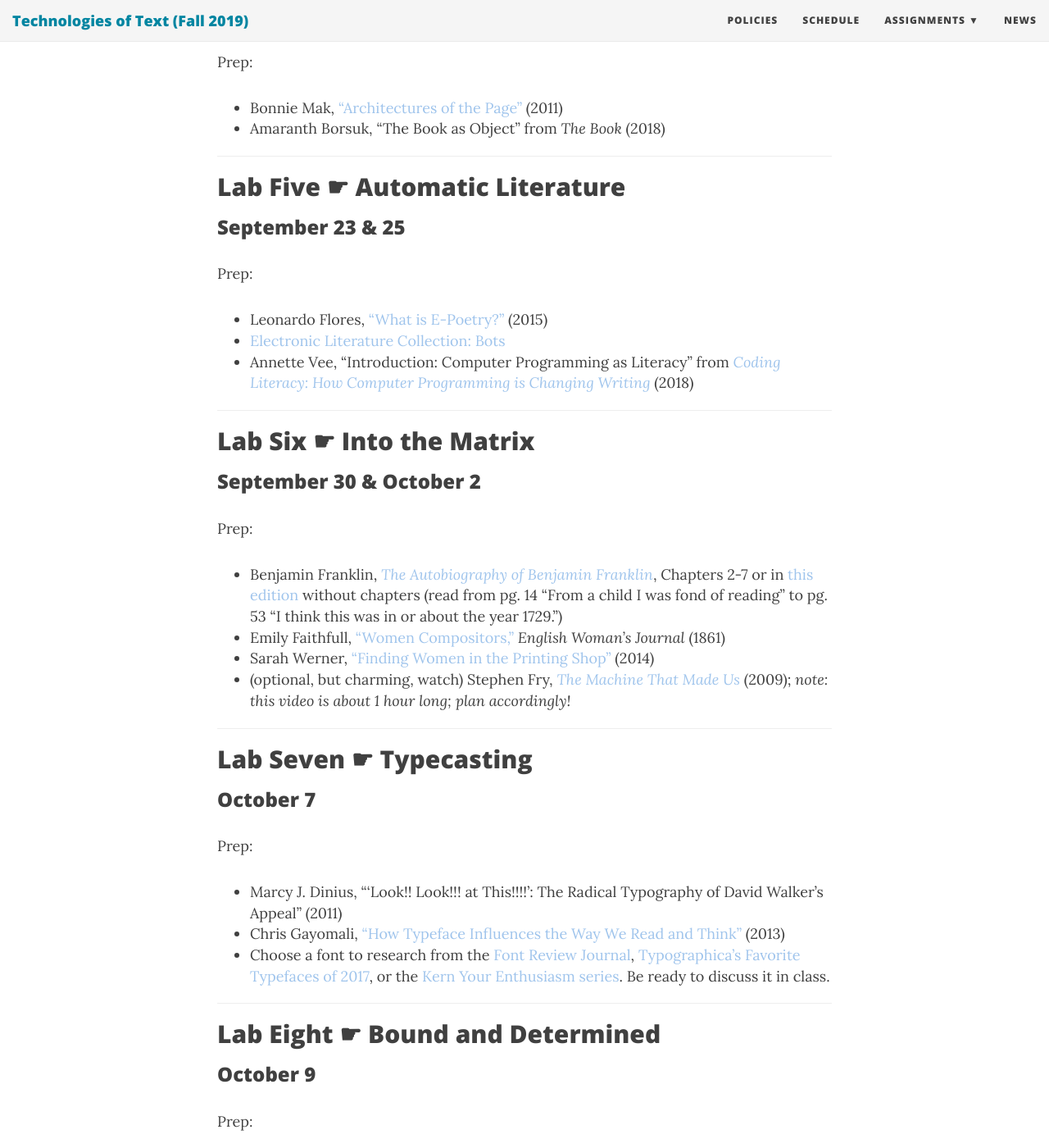
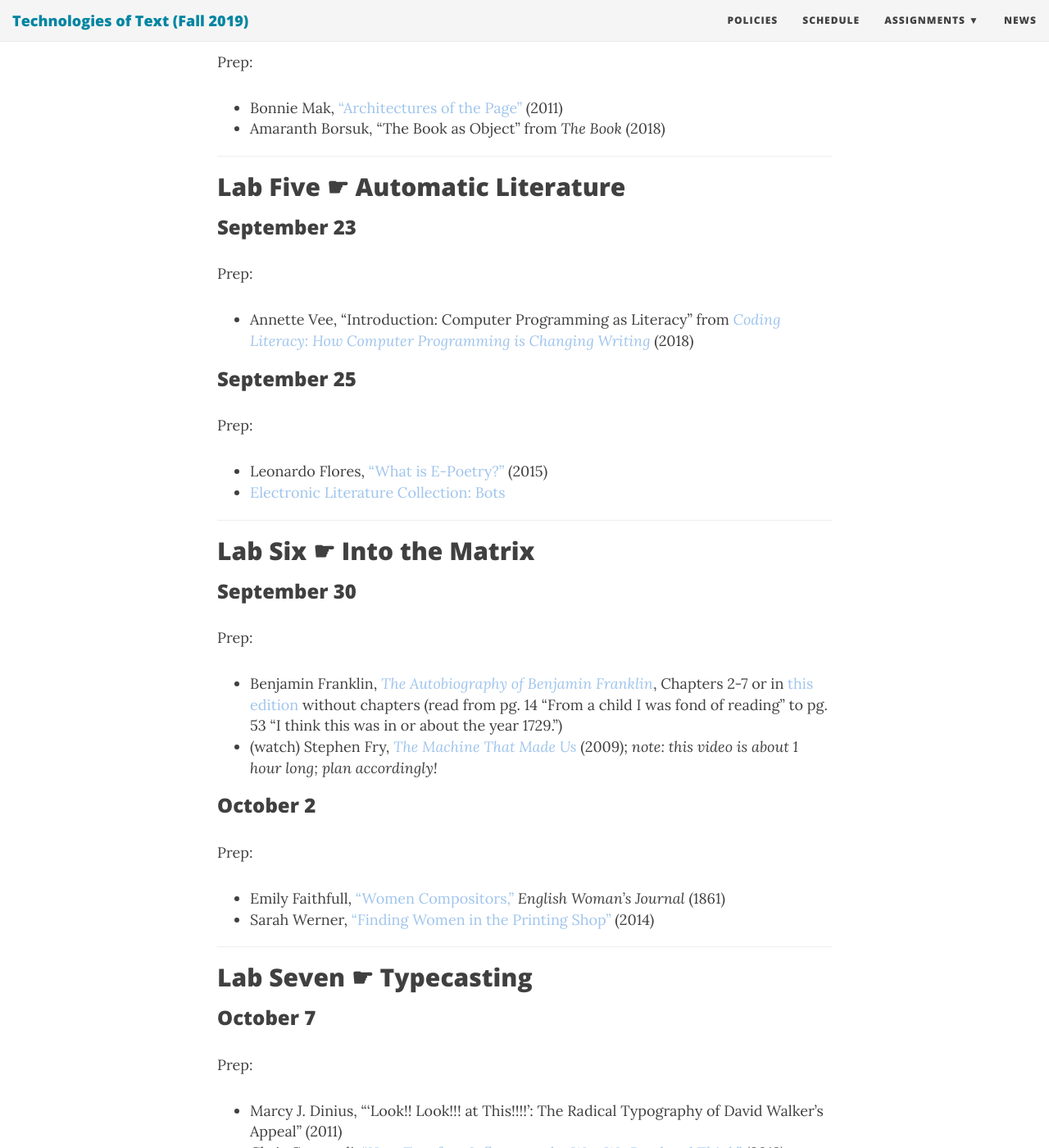
Before and after one commit to rccordell/f19tot, a Jekyll site: the page built from schedule.md, in a window 1280 px wide and 1400 px high, scrolled down 2476 px. Shown: the whole window at 82% size. Built offline with Jekyll 4.4.1, drawn with Linux system fonts in a browser that asks for light colours; nearby versions of some CDN libraries; some web fonts are replaced; some of the changed text lies outside the part shown.

Commit message:
break up week long units

```diff
--- a/schedule.md
+++ b/schedule.md
@@ -80,26 +80,36 @@ Prep:
 
 ## Lab Five &#9755; Automatic Literature
 
-### September 23 & 25
+### September 23
+
+Prep:
+
++ Annette Vee, “Introduction: Computer Programming as Literacy” from [*Coding Literacy: How Computer Programming is Changing Writing*](https://northeastern.alma.exlibrisgroup.com/leganto/public/01NEU_INST/citation/9006742010001401?auth=SAML) (2018)
+
+### September 25
 
 Prep:
 
 + Leonardo Flores, ["What is E-Poetry?"](http://iloveepoetry.org/?p=11968) (2015)
 + [Electronic Literature Collection: Bots](http://collection.eliterature.org/3/collection-bots.html)
-+ Annette Vee, “Introduction: Computer Programming as Literacy” from [*Coding Literacy: How Computer Programming is Changing Writing*](https://northeastern.alma.exlibrisgroup.com/leganto/public/01NEU_INST/citation/9006742010001401?auth=SAML) (2018)
 
 -----
 
 ## Lab Six &#9755; Into the Matrix
 
-### September 30 & October 2
+### September 30
 
 Prep:
 
 + Benjamin Franklin, [*The Autobiography of Benjamin Franklin*](https://www.gutenberg.org/files/20203/20203-h/20203-h.htm#II), Chapters 2-7 or in [this edition](https://northeastern.alma.exlibrisgroup.com/leganto/public/01NEU_INST/citation/9081706940001401?auth=SAML) without chapters (read from pg. 14 "From a child I was fond of reading" to pg. 53 "I think this was in or about the year 1729.")
++ (watch) Stephen Fry, [*The Machine That Made Us*](http://www.veoh.com/watch/v18714625RMJnrG8x) (2009); *note: this video is about 1 hour long; plan accordingly!*
+
+### October 2
+
+Prep:
+
 + Emily Faithfull, ["Women Compositors,"](https://northeastern.alma.exlibrisgroup.com/leganto/public/01NEU_INST/citation/9007242390001401?auth=SAML) *English Woman's Journal* (1861)
 + Sarah Werner, ["Finding Women in the Printing Shop"](http://sarahwerner.net/blog/2014/10/finding-women-in-the-printing-shop/) (2014)
-+ (optional, but charming, watch) Stephen Fry, [*The Machine That Made Us*](http://www.veoh.com/watch/v18714625RMJnrG8x) (2009); *note: this video is about 1 hour long; plan accordingly!*
 
 -----
 
```
Also changed, not shown: other parts of schedule.md (+13 -3 lines).
